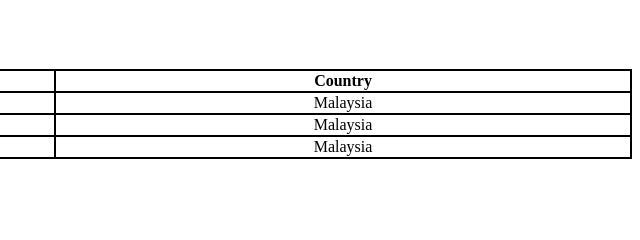
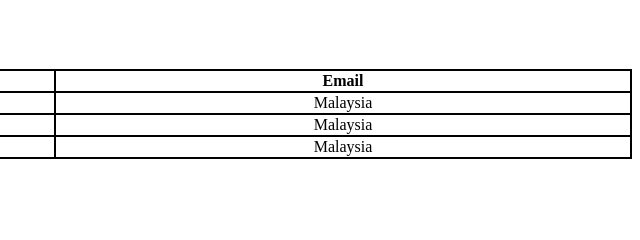
Before and after one commit to shahidali2303/shahid-faiq-classes, a plain HTML site: page index.html in a window 1280 px wide. Shown: the part 1181-1421 px from the top of the page, 640-1280 px from the left. Drawn offline with Linux system fonts and the light colour scheme.

Commit message:
change the hedding

```diff
--- a/index.html
+++ b/index.html
@@ -99,7 +99,7 @@
       <tr>
         <th>Name</th>
         <th>Age</th>
-        <th>Country</th>
+        <th>Email</th>
       </tr>
       <tr>
         <td>Faiq</td>
```
